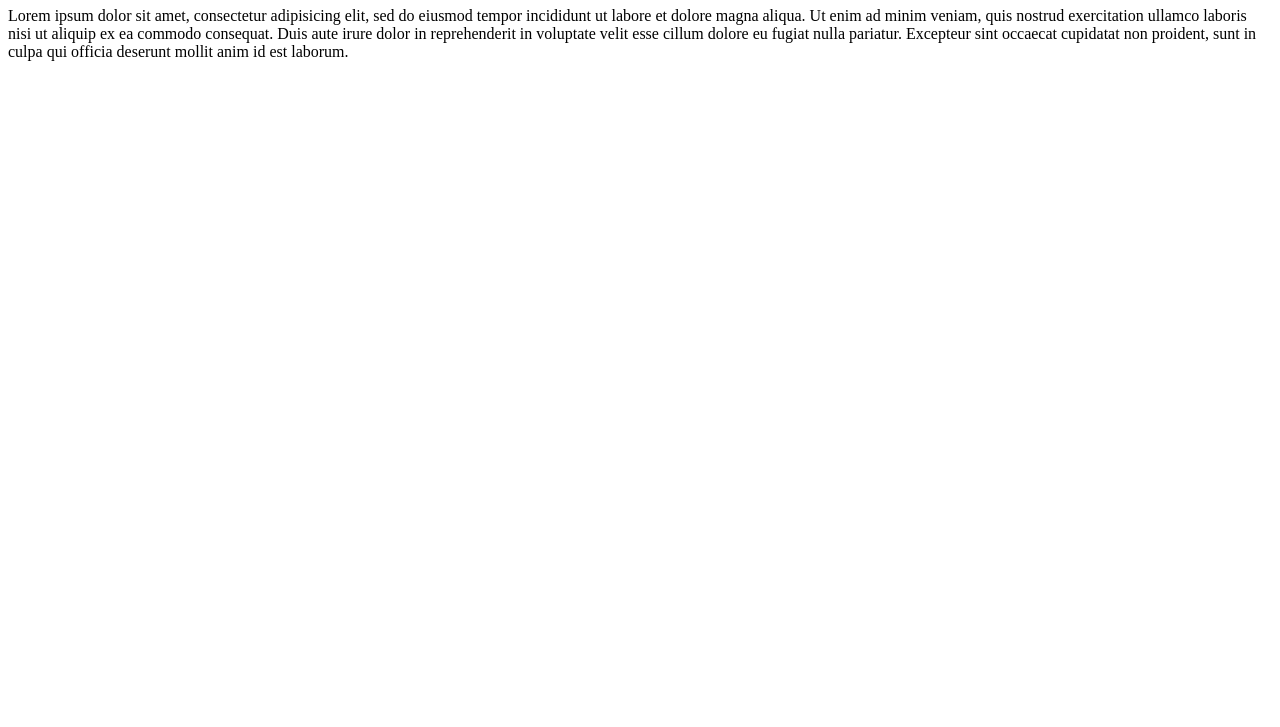
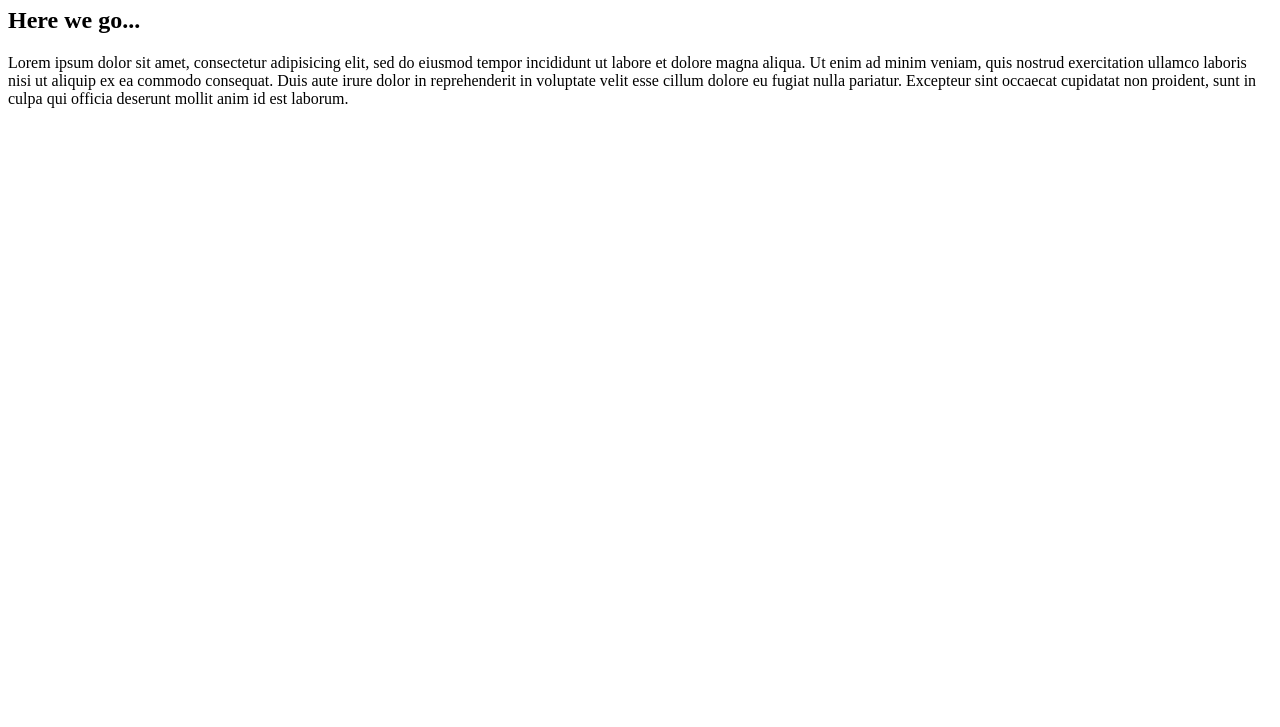
Before and after one commit to paola35/module3-solution, a plain HTML site: page index.html in a window 1280 px wide. Shown: the part 73-800 px from the top of the page. Drawn offline with Linux system fonts and the light colour scheme.

Commit message:
My third page.

```diff
--- a/index.html
+++ b/index.html
@@ -5,6 +5,7 @@
 </head>
 <body>
 	<h1>Module 3 Solution</h1>
+	<h2>Here we go...</h2>
 	<p>Lorem ipsum dolor sit amet, consectetur adipisicing elit, sed do eiusmod
 	tempor incididunt ut labore et dolore magna aliqua. Ut enim ad minim veniam,
 	quis nostrud exercitation ullamco laboris nisi ut aliquip ex ea commodo
```
